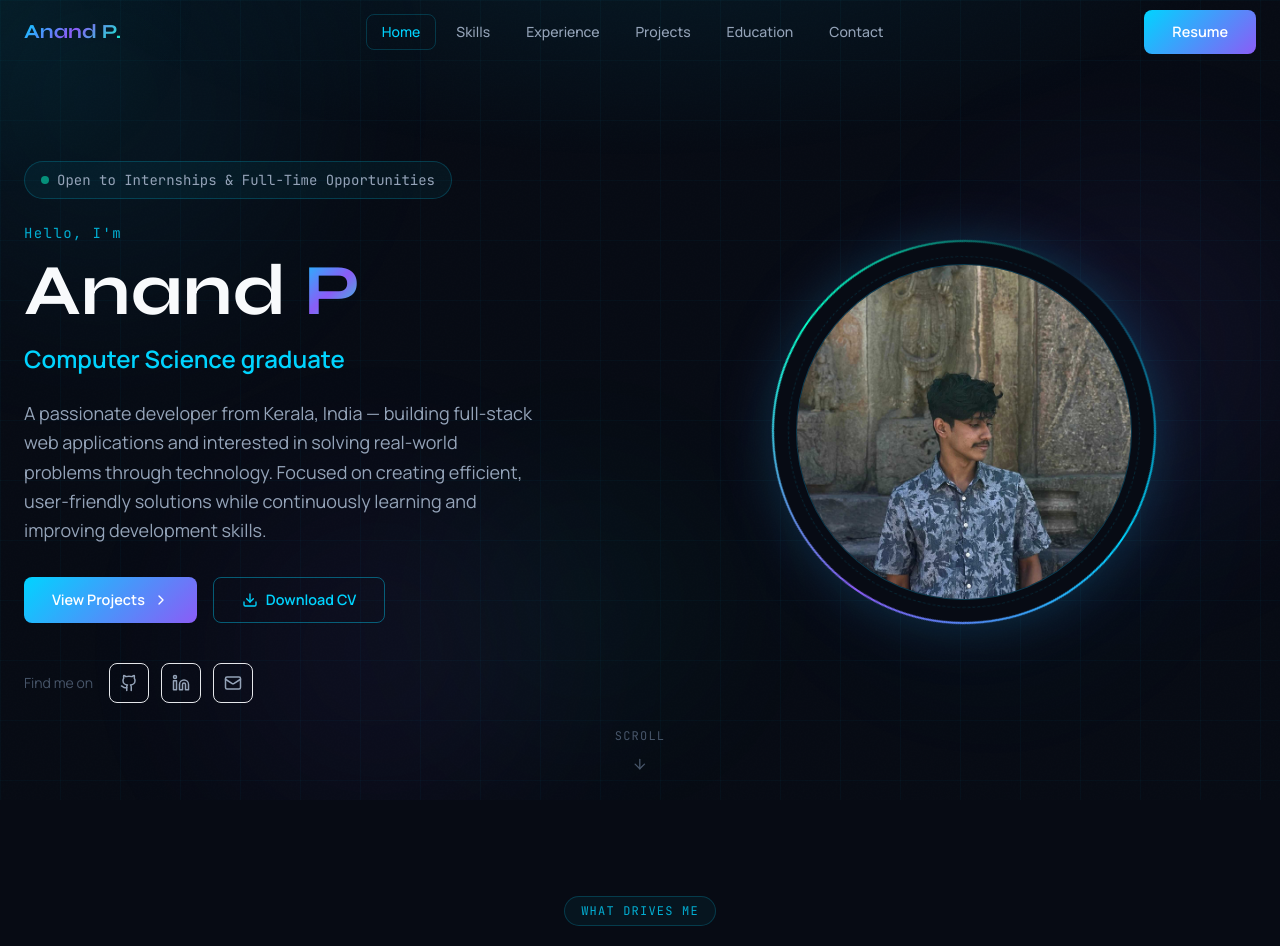
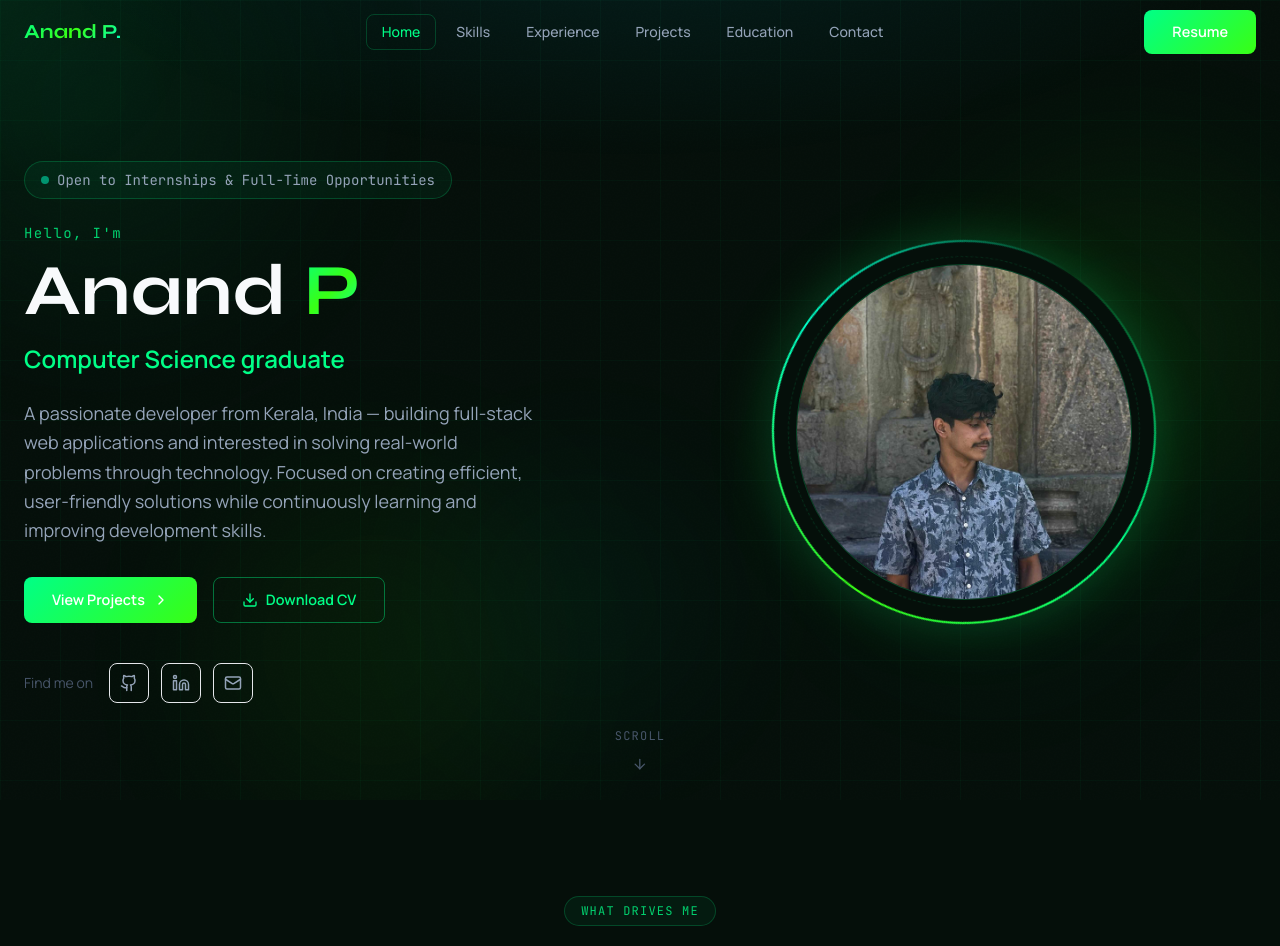
Before and after one commit to anandp8678/anand-portfolio, a Next.js app in the folder portfolio/: page / in a window 1280 px wide. Shown: the top 946 px of the page. Built offline with nearby package versions, Linux system fonts and the light colour scheme.

Commit message:
Change the  UI from Neon Blue to Neon Red

```diff
--- a/portfolio/src/app/globals.css
+++ b/portfolio/src/app/globals.css
@@ -22,7 +22,7 @@ html {
 }
 
 body {
-  background-color: #070B14;
+  background-color: #050F0A;
   color: #E2E8F0;
   font-family: var(--font-manrope);
   overflow-x: hidden;
@@ -33,10 +33,10 @@ body {
   width: 6px;
 }
 ::-webkit-scrollbar-track {
-  background: #070B14;
+  background: #050F0A;
 }
 ::-webkit-scrollbar-thumb {
-  background: linear-gradient(180deg, #00D4FF, #8B5CF6);
+  background: linear-gradient(180deg, #00FF87, #39FF14);
   border-radius: 3px;
 }
 
@@ -46,15 +46,15 @@ body {
   top: 0;
   left: 0;
   height: 2px;
-  background: linear-gradient(90deg, #00D4FF, #8B5CF6, #06FFC8);
+  background: linear-gradient(90deg, #00FF87, #39FF14, #00FFC8);
   z-index: 9999;
   transition: width 0.1s ease;
 }
 
 /* Selection color */
 ::selection {
-  background: rgba(0, 212, 255, 0.2);
-  color: #00D4FF;
+  background: rgba(0, 255, 135, 0.2);
+  color: #00FF87;
 }
 
 /* Cursor glow */
@@ -63,7 +63,7 @@ body {
   width: 400px;
   height: 400px;
   border-radius: 50%;
-  background: radial-gradient(circle, rgba(0, 212, 255, 0.06) 0%, transparent 70%);
+  background: radial-gradient(circle, rgba(0, 255, 135, 0.06) 0%, transparent 70%);
   pointer-events: none;
   z-index: 0;
   transform: translate(-50%, -50%);
@@ -72,14 +72,14 @@ body {
 
 /* Gradient text utility */
 .gradient-text {
-  background: linear-gradient(135deg, #00D4FF 0%, #8B5CF6 50%, #06FFC8 100%);
+  background: linear-gradient(135deg, #00FF87 0%, #39FF14 50%, #00FFC8 100%);
   -webkit-background-clip: text;
   -webkit-text-fill-color: transparent;
   background-clip: text;
 }
 
 .gradient-text-purple {
-  background: linear-gradient(135deg, #8B5CF6 0%, #EC4899 100%);
+  background: linear-gradient(135deg, #39FF14 0%, #CCFF00 100%);
   -webkit-background-clip: text;
   -webkit-text-fill-color: transparent;
   background-clip: text;
@@ -87,10 +87,10 @@ body {
 
 /* Glassmorphism */
 .glass {
-  background: rgba(15, 26, 46, 0.6);
+  background: rgba(10, 31, 16, 0.6);
   backdrop-filter: blur(16px);
   -webkit-backdrop-filter: blur(16px);
-  border: 1px solid rgba(0, 212, 255, 0.1);
+  border: 1px solid rgba(0, 255, 135, 0.1);
 }
 
 .glass-light {
@@ -102,13 +102,13 @@ body {
 
 /* Neon borders */
 .neon-border-blue {
-  border: 1px solid rgba(0, 212, 255, 0.3);
-  box-shadow: 0 0 20px rgba(0, 212, 255, 0.1), inset 0 0 20px rgba(0, 212, 255, 0.02);
+  border: 1px solid rgba(0, 255, 135, 0.3);
+  box-shadow: 0 0 20px rgba(0, 255, 135, 0.1), inset 0 0 20px rgba(0, 255, 135, 0.02);
 }
 
 .neon-border-purple {
-  border: 1px solid rgba(139, 92, 246, 0.3);
-  box-shadow: 0 0 20px rgba(139, 92, 246, 0.1), inset 0 0 20px rgba(139, 92, 246, 0.02);
+  border: 1px solid rgba(57, 255, 20, 0.3);
+  box-shadow: 0 0 20px rgba(57, 255, 20, 0.1), inset 0 0 20px rgba(57, 255, 20, 0.02);
 }
 
 /* Animated gradient border */
@@ -121,7 +121,7 @@ body {
   position: absolute;
   inset: -1px;
   border-radius: 17px;
-  background: linear-gradient(135deg, #00D4FF, #8B5CF6, #06FFC8, #00D4FF);
+  background: linear-gradient(135deg, #00FF87, #39FF14, #00FFC8, #00FF87);
   background-size: 300% 300%;
   animation: gradientShift 4s ease infinite;
   z-index: -1;
@@ -131,7 +131,7 @@ body {
   position: absolute;
   inset: 0;
   border-radius: 16px;
-  background: #0F1A2E;
+  background: #0A1F10;
   z-index: -1;
 }
 
@@ -154,7 +154,7 @@ body {
 
 /* Button styles */
 .btn-primary {
-  background: linear-gradient(135deg, #00D4FF, #8B5CF6);
+  background: linear-gradient(135deg, #00FF87, #39FF14);
   color: white;
   padding: 12px 28px;
   border-radius: 8px;
@@ -170,7 +170,7 @@ body {
   content: '';
   position: absolute;
   top: 0; left: 0; right: 0; bottom: 0;
-  background: linear-gradient(135deg, #06FFC8, #00D4FF);
+  background: linear-gradient(135deg, #00FFC8, #00FF87);
   opacity: 0;
   transition: opacity 0.3s ease;
 }
@@ -179,25 +179,25 @@ body {
 }
 .btn-primary:hover {
   transform: translateY(-2px);
-  box-shadow: 0 8px 24px rgba(0, 212, 255, 0.3);
+  box-shadow: 0 8px 24px rgba(0, 255, 135, 0.3);
 }
 
 .btn-outline {
   background: transparent;
-  color: #00D4FF;
+  color: #00FF87;
   padding: 11px 28px;
   border-radius: 8px;
   font-weight: 600;
   font-size: 0.9rem;
   transition: all 0.3s ease;
-  border: 1px solid rgba(0, 212, 255, 0.4);
+  border: 1px solid rgba(0, 255, 135, 0.4);
   cursor: pointer;
 }
 .btn-outline:hover {
-  background: rgba(0, 212, 255, 0.08);
-  border-color: #00D4FF;
+  background: rgba(0, 255, 135, 0.08);
+  border-color: #00FF87;
   transform: translateY(-2px);
-  box-shadow: 0 8px 24px rgba(0, 212, 255, 0.15);
+  box-shadow: 0 8px 24px rgba(0, 255, 135, 0.15);
 }
 
 /* Timeline */
@@ -205,8 +205,8 @@ body {
   width: 14px;
   height: 14px;
   border-radius: 50%;
-  background: linear-gradient(135deg, #00D4FF, #8B5CF6);
-  box-shadow: 0 0 16px rgba(0, 212, 255, 0.5);
+  background: linear-gradient(135deg, #00FF87, #39FF14);
+  box-shadow: 0 0 16px rgba(0, 255, 135, 0.5);
   flex-shrink: 0;
 }
 
@@ -220,14 +220,14 @@ body {
 .skill-bar-fill {
   height: 100%;
   border-radius: 3px;
-  background: linear-gradient(90deg, #00D4FF, #8B5CF6);
+  background: linear-gradient(90deg, #00FF87, #39FF14);
   transition: width 1.5s cubic-bezier(0.4, 0, 0.2, 1);
 }
 
 /* Input focus glow */
 .input-glow {
   background: rgba(15, 26, 46, 0.8);
-  border: 1px solid rgba(0, 212, 255, 0.15);
+  border: 1px solid rgba(0, 255, 135, 0.15);
   color: #E2E8F0;
   border-radius: 8px;
   padding: 12px 16px;
@@ -237,8 +237,8 @@ body {
   font-family: var(--font-manrope);
 }
 .input-glow:focus {
-  border-color: rgba(0, 212, 255, 0.6);
-  box-shadow: 0 0 20px rgba(0, 212, 255, 0.1);
+  border-color: rgba(0, 255, 135, 0.6);
+  box-shadow: 0 0 20px rgba(0, 255, 135, 0.1);
 }
 .input-glow::placeholder {
   color: rgba(226, 232, 240, 0.3);
@@ -246,9 +246,9 @@ body {
 
 /* Tech badge */
 .tech-badge {
-  background: rgba(0, 212, 255, 0.06);
-  border: 1px solid rgba(0, 212, 255, 0.15);
-  color: #00D4FF;
+  background: rgba(0, 255, 135, 0.06);
+  border: 1px solid rgba(0, 255, 135, 0.15);
+  color: #00FF87;
   padding: 4px 12px;
   border-radius: 20px;
   font-size: 0.75rem;
@@ -257,15 +257,15 @@ body {
   transition: all 0.2s ease;
 }
 .tech-badge:hover {
-  background: rgba(0, 212, 255, 0.12);
-  border-color: rgba(0, 212, 255, 0.4);
+  background: rgba(0, 255, 135, 0.12);
+  border-color: rgba(0, 255, 135, 0.4);
 }
 
 /* Grid pattern bg */
 .grid-pattern {
   background-image:
-    linear-gradient(rgba(0, 212, 255, 0.03) 1px, transparent 1px),
-    linear-gradient(90deg, rgba(0, 212, 255, 0.03) 1px, transparent 1px);
+    linear-gradient(rgba(0, 255, 135, 0.03) 1px, transparent 1px),
+    linear-gradient(90deg, rgba(0, 255, 135, 0.03) 1px, transparent 1px);
   background-size: 60px 60px;
 }
 
@@ -283,7 +283,7 @@ body {
 #loading-screen {
   position: fixed;
   inset: 0;
-  background: #070B14;
+  background: #050F0A;
   z-index: 99999;
   display: flex;
   align-items: center;
@@ -305,7 +305,7 @@ body {
 }
 .loading-bar-fill {
   height: 100%;
-  background: linear-gradient(90deg, #00D4FF, #8B5CF6);
+  background: linear-gradient(90deg, #00FF87, #39FF14);
   border-radius: 1px;
   animation: loadingProgress 2s ease forwards;
 }
--- a/portfolio/src/components/sections/Experience.tsx
+++ b/portfolio/src/components/sections/Experience.tsx
@@ -16,9 +16,9 @@ const typeIconMap: Record<string, React.ElementType> = {
 };
 
 const colorMap: Record<string, { border: string; bg: string; text: string; dot: string }> = {
-  blue: { border: "border-neon-blue/20", bg: "bg-neon-blue/5", text: "text-neon-blue", dot: "#00D4FF" },
-  purple: { border: "border-neon-purple/20", bg: "bg-neon-purple/5", text: "text-neon-purple", dot: "#8B5CF6" },
-  cyan: { border: "border-neon-cyan/20", bg: "bg-neon-cyan/5", text: "text-neon-cyan", dot: "#06FFC8" },
+  blue: { border: "border-neon-blue/20", bg: "bg-neon-blue/5", text: "text-neon-blue", dot: "#00FF87" },
+  purple: { border: "border-neon-purple/20", bg: "bg-neon-purple/5", text: "text-neon-purple", dot: "#39FF14" },
+  cyan: { border: "border-neon-cyan/20", bg: "bg-neon-cyan/5", text: "text-neon-cyan", dot: "#00FFC8" },
   green: { border: "border-green-400/20", bg: "bg-green-400/5", text: "text-green-400", dot: "#4ade80" },
   pink: { border: "border-pink-400/20", bg: "bg-pink-400/5", text: "text-pink-400", dot: "#f472b6" },
 };
--- a/portfolio/src/components/sections/Hero.tsx
+++ b/portfolio/src/components/sections/Hero.tsx
@@ -135,7 +135,7 @@ export default function Hero() {
                 className="absolute inset-0 rounded-full"
                 style={{
                   background:
-                    "conic-gradient(from 0deg, #00D4FF, #8B5CF6, #06FFC8, transparent, #00D4FF)",
+                    "conic-gradient(from 0deg, #00FF87, #39FF14, #00FFC8, transparent, #00FF87)",
                   padding: "2px",
                 }}
               >
--- a/portfolio/src/components/ui/BackgroundBlobs.tsx
+++ b/portfolio/src/components/ui/BackgroundBlobs.tsx
@@ -9,7 +9,7 @@ export default function BackgroundBlobs() {
         style={{
           width: "600px",
           height: "600px",
-          background: "radial-gradient(circle, #00D4FF 0%, transparent 70%)",
+          background: "radial-gradient(circle, #00FF87 0%, transparent 70%)",
           top: "-200px",
           left: "-200px",
           opacity: 0.08,
@@ -22,7 +22,7 @@ export default function BackgroundBlobs() {
         style={{
           width: "500px",
           height: "500px",
-          background: "radial-gradient(circle, #8B5CF6 0%, transparent 70%)",
+          background: "radial-gradient(circle, #39FF14 0%, transparent 70%)",
           top: "100px",
           right: "-100px",
           opacity: 0.1,
@@ -35,7 +35,7 @@ export default function BackgroundBlobs() {
         style={{
           width: "400px",
           height: "400px",
-          background: "radial-gradient(circle, #06FFC8 0%, transparent 70%)",
+          background: "radial-gradient(circle, #00FFC8 0%, transparent 70%)",
           top: "50%",
           left: "30%",
           opacity: 0.05,
@@ -48,7 +48,7 @@ export default function BackgroundBlobs() {
         style={{
           width: "500px",
           height: "500px",
-          background: "radial-gradient(circle, #8B5CF6 0%, transparent 70%)",
+          background: "radial-gradient(circle, #39FF14 0%, transparent 70%)",
           bottom: "-100px",
           left: "10%",
           opacity: 0.08,
@@ -61,7 +61,7 @@ export default function BackgroundBlobs() {
         style={{
           width: "450px",
           height: "450px",
-          background: "radial-gradient(circle, #00D4FF 0%, transparent 70%)",
+          background: "radial-gradient(circle, #00FF87 0%, transparent 70%)",
           bottom: "10%",
           right: "5%",
           opacity: 0.07,
--- a/portfolio/tailwind.config.ts
+++ b/portfolio/tailwind.config.ts
@@ -15,16 +15,16 @@ const config: Config = {
       },
       colors: {
         bg: {
-          primary: "#070B14",
-          secondary: "#0D1220",
-          tertiary: "#111827",
-          card: "#0F1A2E",
+          primary: "#050F0A",
+          secondary: "#0A1510",
+          tertiary: "#0F1F12",
+          card: "#0A1F10",
         },
         neon: {
-          blue: "#00D4FF",
-          purple: "#8B5CF6",
-          cyan: "#06FFC8",
-          pink: "#FF2D78",
+          blue: "#00FF87",
+          purple: "#39FF14",
+          cyan: "#00FFC8",
+          pink: "#CCFF00",
         },
         accent: {
           blue: "#2563EB",
@@ -34,16 +34,16 @@ const config: Config = {
       backgroundImage: {
         "gradient-radial": "radial-gradient(var(--tw-gradient-stops))",
         "gradient-conic": "conic-gradient(from 180deg at 50% 50%, var(--tw-gradient-stops))",
-        "hero-gradient": "linear-gradient(135deg, #070B14 0%, #0D1220 50%, #0F1428 100%)",
-        "neon-gradient": "linear-gradient(135deg, #00D4FF 0%, #8B5CF6 50%, #06FFC8 100%)",
-        "card-gradient": "linear-gradient(145deg, rgba(15,26,46,0.9) 0%, rgba(13,18,32,0.95) 100%)",
+        "hero-gradient": "linear-gradient(135deg, #050F0A 0%, #0A1510 50%, #0F1F12 100%)",
+        "neon-gradient": "linear-gradient(135deg, #00FF87 0%, #39FF14 50%, #00FFC8 100%)",
+        "card-gradient": "linear-gradient(145deg, rgba(10,31,16,0.9) 0%, rgba(10,21,16,0.95) 100%)",
       },
       boxShadow: {
-        "neon-blue": "0 0 20px rgba(0, 212, 255, 0.3), 0 0 40px rgba(0, 212, 255, 0.1)",
-        "neon-purple": "0 0 20px rgba(139, 92, 246, 0.3), 0 0 40px rgba(139, 92, 246, 0.1)",
-        "neon-cyan": "0 0 20px rgba(6, 255, 200, 0.3), 0 0 40px rgba(6, 255, 200, 0.1)",
-        "card-glow": "0 8px 32px rgba(0, 212, 255, 0.08), 0 4px 16px rgba(0,0,0,0.4)",
-        "card-hover": "0 16px 48px rgba(0, 212, 255, 0.15), 0 8px 24px rgba(139, 92, 246, 0.1)",
+        "neon-blue": "0 0 20px rgba(0, 255, 135, 0.3), 0 0 40px rgba(0, 255, 135, 0.1)",
+        "neon-purple": "0 0 20px rgba(57, 255, 20, 0.3), 0 0 40px rgba(57, 255, 20, 0.1)",
+        "neon-cyan": "0 0 20px rgba(0, 255, 200, 0.3), 0 0 40px rgba(0, 255, 200, 0.1)",
+        "card-glow": "0 8px 32px rgba(0, 255, 135, 0.08), 0 4px 16px rgba(0,0,0,0.4)",
+        "card-hover": "0 16px 48px rgba(0, 255, 135, 0.15), 0 8px 24px rgba(57, 255, 20, 0.1)",
       },
       animation: {
         "float": "float 6s ease-in-out infinite",
@@ -62,8 +62,8 @@ const config: Config = {
           "50%": { transform: "translateY(-20px)" },
         },
         pulseGlow: {
-          "0%, 100%": { boxShadow: "0 0 20px rgba(0, 212, 255, 0.3)" },
-          "50%": { boxShadow: "0 0 40px rgba(0, 212, 255, 0.6), 0 0 80px rgba(139, 92, 246, 0.2)" },
+          "0%, 100%": { boxShadow: "0 0 20px rgba(0, 255, 135, 0.3)" },
+          "50%": { boxShadow: "0 0 40px rgba(0, 255, 135, 0.6), 0 0 80px rgba(57, 255, 20, 0.2)" },
         },
         rotateSlow: {
           from: { transform: "rotate(0deg)" },
```
